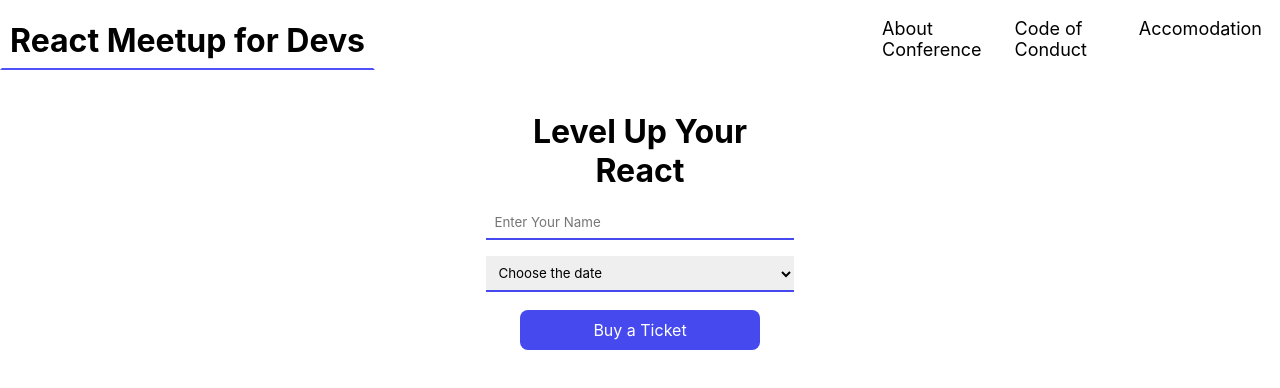
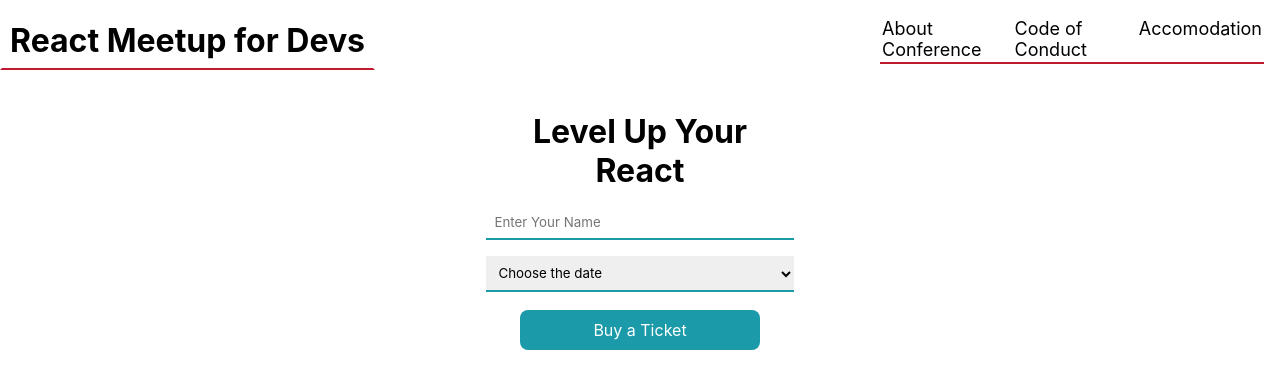
Before and after one commit to irakli12345/Responsive-React-Conference-App, a React (Create React App) app: page / in a window 1280 px wide. Shown: the top 388 px of the page. Built offline with nearby package versions, Linux system fonts and the light colour scheme.

Commit message:
changed colors a bit

```diff
--- a/src/App.css
+++ b/src/App.css
@@ -28,24 +28,25 @@ h1 {
 .primaryMenu > * {
   text-decoration: none;
   color: black;
-  border-bottom: 2px solid transparent;
+  border-bottom: 2px solid #bf1a2f;
   font-size: 18px;
   padding: 2px;
 }
 
 .primaryMenu > *:hover {
-  border-bottom: 2px solid #f7d002;
+  color: white;
+  background-color: #bf1a2f;
 }
 .mainText {
   text-decoration: none;
   color: black;
   border: 2px solid transparent;
-  border-bottom: 2px solid #4e51f8;
+  border-bottom: 2px solid #bf1a2f;
   padding: 0.5em;
 }
 .mainText:hover {
   color: white;
-  background-color: #4549ee;
+  background-color: #bf1a2f;
   border-radius: 1em;
 }
 .body {
@@ -76,27 +77,27 @@ h1 {
   border-radius: 0.5em;
   color: #ffff;
   padding: 0.5em 1em;
-  background-color: #4549ee;
+  background-color: #1b9aaa;
   max-width: 15em;
 }
 .button:active {
-  background-color: #3032c7;
+  background-color: #1b9aaa;
 }
 .button:hover {
   background-color: #ffff;
-  color: #4549ee;
-  border: 2px solid #4549ee;
+  color: #1b9aaa;
+  border: 2px solid #1b9aaa;
 }
 input[type="text"] {
   padding: 0.5rem;
   border: 0;
-  border-bottom: 2px solid #4549ee;
+  border-bottom: 2px solid #1b9aaa;
   font-family: inherit;
 }
 select {
   padding: 0.5rem;
   border: 0;
-  border-bottom: 2px solid #4549ee;
+  border-bottom: 2px solid #1b9aaa;
   font-family: inherit;
 }
 input:focus,
```
